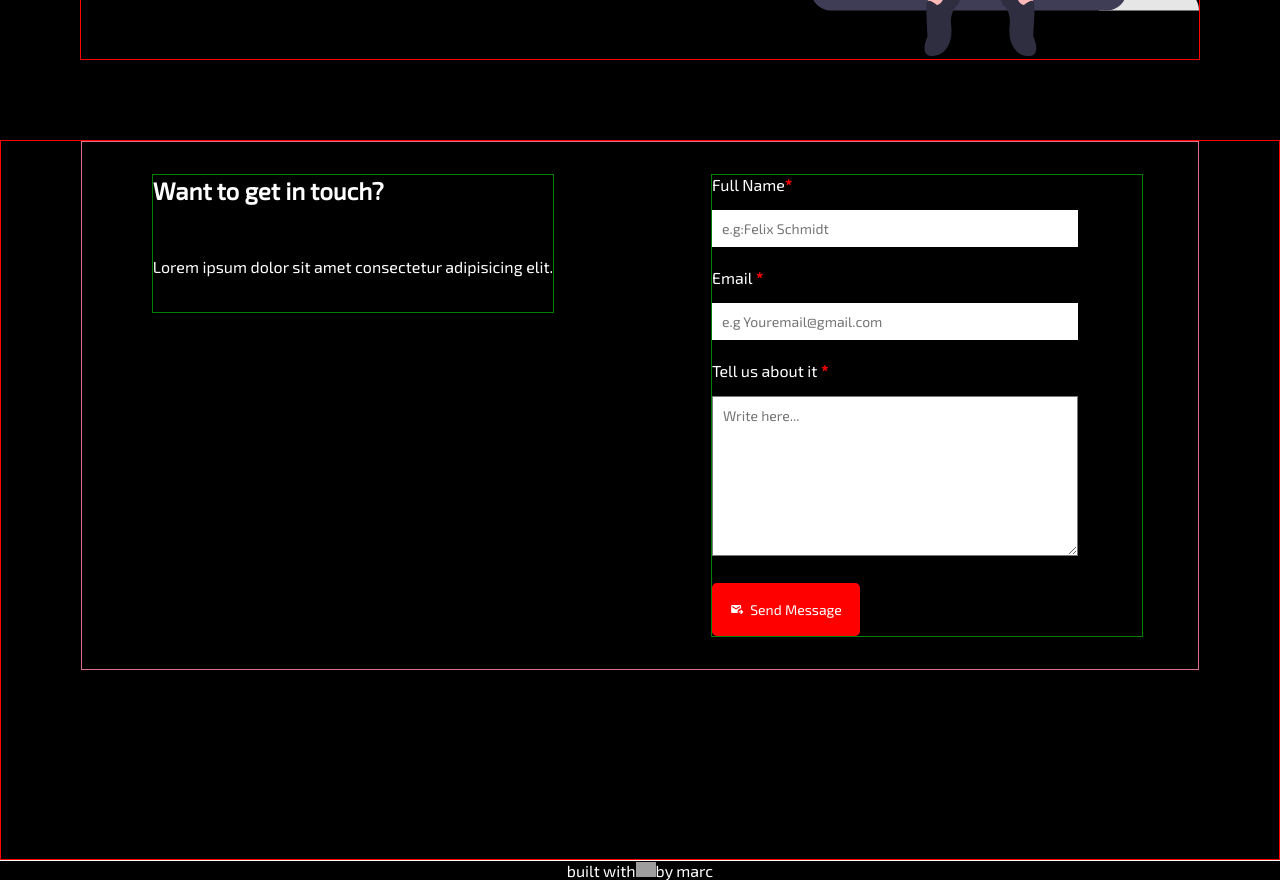
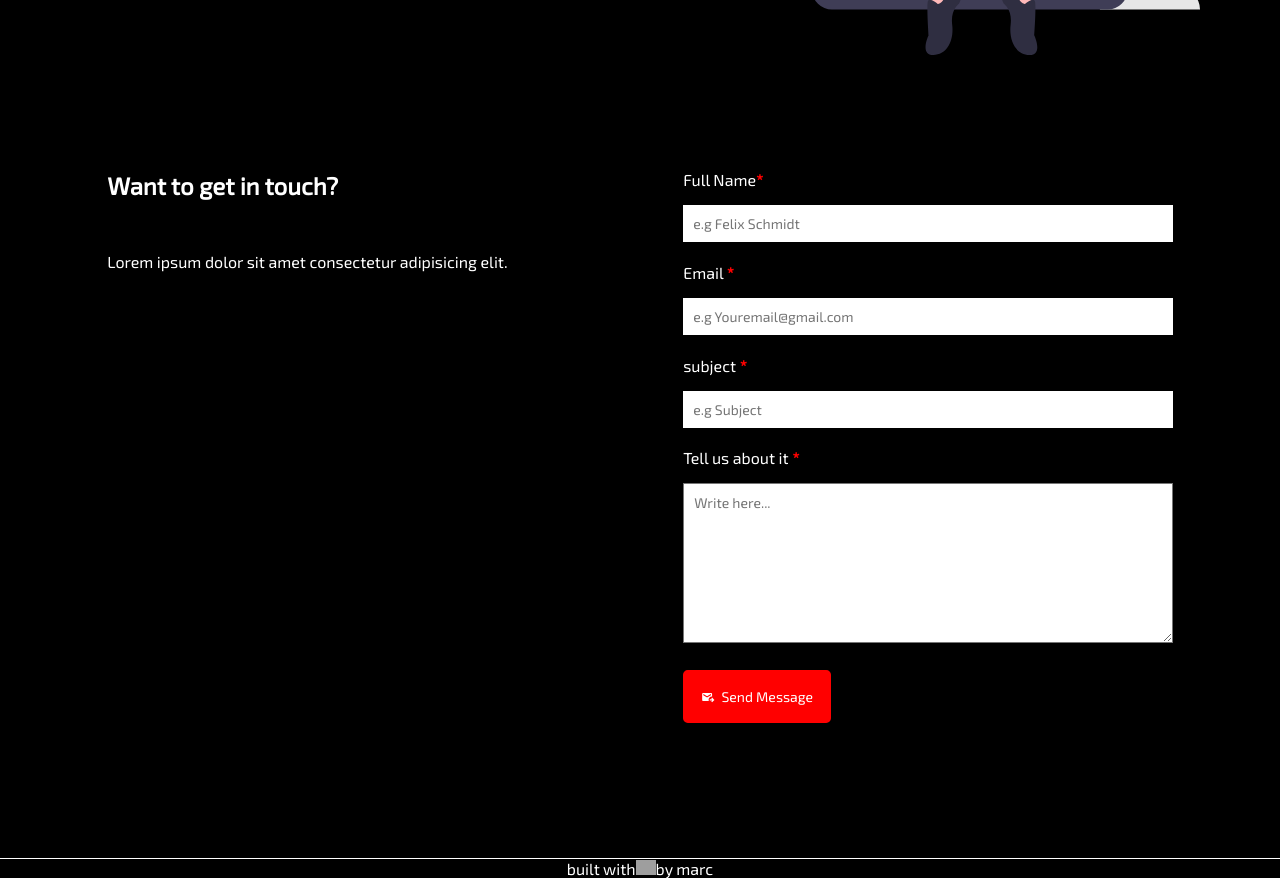
Before and after one commit to relentless95/TopMovies, a React (Vite) app: page /contactUs in a window 1280 px wide. Shown: the part 500-1380 px from the top of the page. Built offline with nearby package versions, Linux system fonts and the light colour scheme; no server answers; grey boxes are pictures that could not be loaded.

Commit message:
feat: updated the contact page

```diff
--- a/package.json
+++ b/package.json
@@ -9,6 +9,7 @@
     "preview": "vite preview"
   },
   "dependencies": {
+    "@emailjs/browser": "^3.11.0",
     "@fortawesome/fontawesome-svg-core": "^6.4.0",
     "@fortawesome/free-solid-svg-icons": "^6.4.0",
     "@fortawesome/react-fontawesome": "^0.2.0",
--- a/src/Components/ContactInfo.jsx
+++ b/src/Components/ContactInfo.jsx
@@ -1,8 +1,35 @@
-import react, { useState } from "react";
+import react, { useRef, useState } from "react";
 import { MdOutgoingMail } from "react-icons/md";
+import emailjs from "@emailjs/browser";
 
 function ContactDetails() {
   const [name, setName] = useState("");
+  const form = useRef();
+
+  console.log("id---->", typeof import.meta.env.VITE_EMAILJS_TEMPLATE_ID);
+
+  const sendEmail = (e) => {
+    e.preventDefault();
+
+    emailjs
+      .sendForm(
+        import.meta.env.VITE_EMAILJS_SERVICE_ID,
+        import.meta.env.VITE_EMAILJS_TEMPLATE_ID,
+        form.current,
+        import.meta.env.VITE_EMAILJS_PUBLIC_KEY
+      )
+      .then(
+        (result) => {
+          console.log(result.text);
+        },
+        (error) => {
+          console.log(error.text);
+        }
+      );
+
+    e.target.reset();
+  };
+
   return (
     <div className="contact-div">
       <div className="contact-text">
@@ -10,16 +37,17 @@ function ContactDetails() {
         <p>Lorem ipsum dolor sit amet consectetur adipisicing elit.</p>
       </div>
       <div className="contact-form">
-        <form>
+        <form ref={form} onSubmit={sendEmail}>
           <label className="label-contact">
             Full Name<b>*</b>
           </label>
           <input
             type="text"
-            placeholder="e.g:Felix Schmidt"
+            placeholder="e.g Felix Schmidt"
             value={name}
             onChange={(e) => setName(e.target.value)}
             className="input-contact"
+            name="user_name"
           />
 
           <label className="label-contact">
@@ -29,6 +57,17 @@ function ContactDetails() {
             type="email"
             placeholder="e.g Youremail@gmail.com"
             className="input-contact"
+            name="user_email"
+          />
+
+          <label className="label-contact">
+            subject <b>*</b>
+          </label>
+          <input
+            type="text"
+            placeholder="e.g Subject"
+            className="input-contact"
+            name="subject"
           />
 
           <label className="label-contact">
@@ -37,6 +76,7 @@ function ContactDetails() {
           <textarea
             className="textarea-contact"
             placeholder="Write here..."
+            name="message"
           ></textarea>
           <button type="submit" className="button-contact">
             <MdOutgoingMail /> &nbsp; Send Message
--- a/src/index.css
+++ b/src/index.css
@@ -874,7 +874,7 @@ li:last-child::after{
   height: 90vh;
   margin: 0rem auto;
   padding: 0 5rem;
-  border: 1px solid red;
+  /* border: 1px solid red; */
 }
 
 .hero {
@@ -894,7 +894,7 @@ li:last-child::after{
 .hero-center {
   width: 90vw;
   max-width: var(--max-width);
-  border: 1px solid red;
+  /* border: 1px solid red; */
 }
 
 .hero-title {
@@ -953,11 +953,11 @@ li:last-child::after{
   margin: 0 auto;
   /* color: var(--text-color); */
   padding: 2rem 0rem;
-  border: 1px solid palevioletred;
+  /* border: 1px solid palevioletred; */
   /* width: var(--max-width); */
   /* width: 90vw; */
   place-items: center;
-  align-items: flex-start
+  align-items: flex-start;
 }
 
 /* .contact-div .contact-text{
@@ -969,9 +969,9 @@ li:last-child::after{
   display: flex;
   flex-direction: column;
   gap: 1rem;
-  max-width: 41rem;
-  border: 1px solid green;
-
+  width: 90%;
+  max-width: 31rem;
+  /* border: 1px solid green; */
 }
 
 .contact-text h2 {
@@ -990,10 +990,11 @@ li:last-child::after{
 .contact-form {
   display: flex;
   flex-direction: column;
-  border: 1px solid green;
+  /* border: 1px solid green; */
   /* height: 20rem; */
-  width: 27rem;
-  max-width: 30rem;
+  /* width: 27rem; */
+  width: 90%;
+  max-width: 31rem;
 }
 
 .contact-form .form-contact {
@@ -1029,9 +1030,7 @@ li:last-child::after{
   width: 20rem;
   font-family: "Exo 2", sans-serif;
   font-size: 14px;
-  width: 85%;
-
-
+  width: 100%;
 }
 
 .contact-form .textarea-contact {
@@ -1049,10 +1048,7 @@ li:last-child::after{
   max-width: 100% !important;
   font-family: "Exo 2", sans-serif;
   font-size: 14px;
-  width: 85%;
-
-
-
+  width: 100%;
 }
 
 .contact-form button {
@@ -1076,3 +1072,19 @@ li:last-child::after{
   /* box-shadow: ; */
   /* background-color: red; */
 }
+
+@media (max-width: 700px) {
+  .contact-div {
+    display: grid;
+    grid-template-columns: 1fr;
+    gap: 2rem;
+    margin: 0 auto;
+    /* color: var(--text-color); */
+    padding: 2rem 0rem;
+    border: 1px solid palevioletred;
+    /* width: var(--max-width); */
+    /* width: 90vw; */
+    place-items: center;
+    align-items: flex-start;
+  }
+}
```
Also changed, not shown: 1 other file (tests, documents, lock files or other folders).
